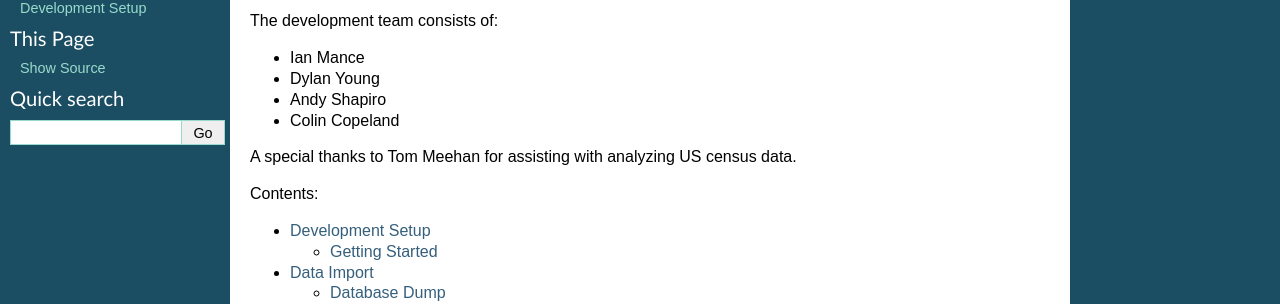
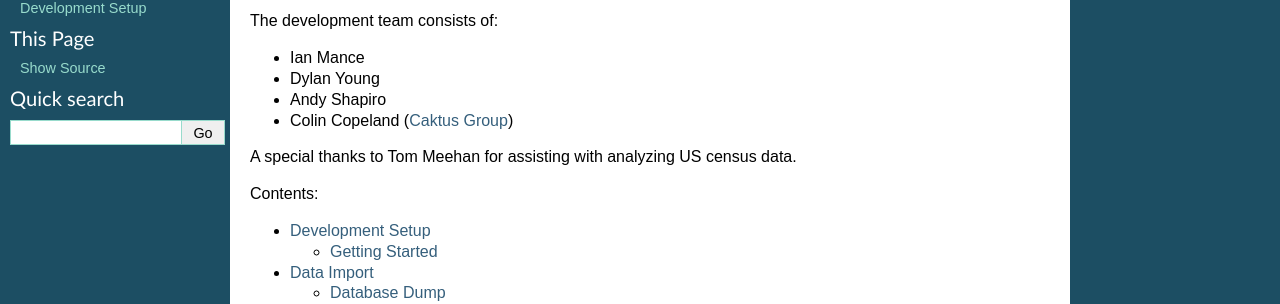
Before and after one commit to OpenDataPolicingNC/Traffic-Stops, a Sphinx documentation site: the page built from docs/index.rst, in a window 1280 px wide. Shown: the part 159-463 px from the top of the page. Built offline with Sphinx 7.4.7, drawn with Linux system fonts in a browser that asks for light colours.

Commit message:
add Colin's website

```diff
--- a/docs/index.rst
+++ b/docs/index.rst
@@ -16,7 +16,7 @@ The development team consists of:
 * Ian Mance
 * Dylan Young
 * Andy Shapiro
-* Colin Copeland
+* Colin Copeland (`Caktus Group <http://www.caktusgroup.com/>`_)
 
 A special thanks to Tom Meehan for assisting with analyzing US census data.
 
```
